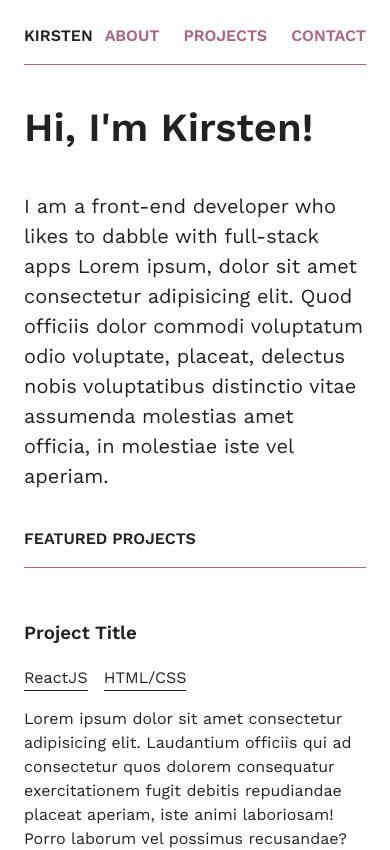
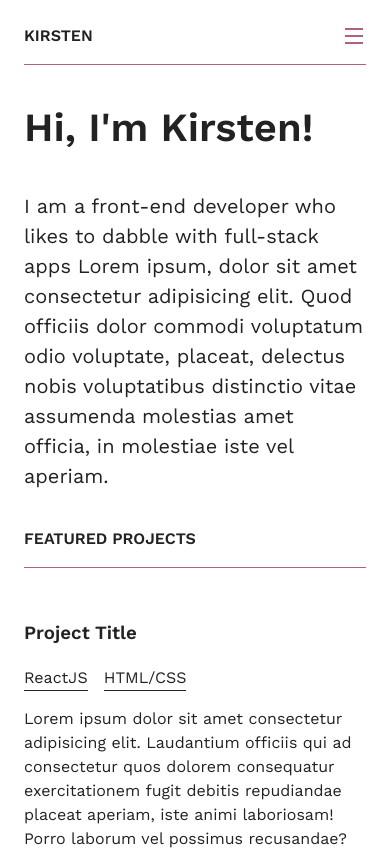
Before and after one commit to kmalcaba/kmalcaba.github.io, a React (Create React App) app: page / in a window 390 px wide. Shown: the top 850 px of the page. Built offline with nearby package versions, Linux system fonts and the light colour scheme.

Commit message:
Add header nav responsiveness

```diff
--- a/src/components/Header/Header.jsx
+++ b/src/components/Header/Header.jsx
@@ -1,11 +1,49 @@
 import "./Header.scss";
+import { RiMenuFill, RiCloseFill } from "react-icons/ri";
+import { useState, useEffect } from "react";
 
 function Header({ title = "KIRSTEN", subHeader = false }) {
+  const [isOpen, setOpen] = useState(false);
+  const [size, setSize] = useState({
+    width: undefined,
+    height: undefined,
+  });
+
+  useEffect(() => {
+    const handleResize = () => {
+      setSize({
+        width: window.innerWidth,
+        height: window.innerHeight,
+      });
+    };
+
+    window.addEventListener("resize", handleResize);
+
+    return () => {
+      window.removeEventListener("resize", handleResize);
+    };
+  }, []);
+
+  useEffect(() => {
+    if (size.width > 768 && isOpen) {
+      isOpen(false);
+    }
+  }, [size.width, isOpen]);
+
+  const toggleHandler = () => {
+    setOpen((previousState) => !previousState);
+  };
+
   return (
     <header className="header">
       <div className="header-title">{title}</div>
-      <nav className="header-nav">
       {!subHeader && (
+        <>
+          <nav
+            className={`header-nav ${
+              isOpen && size.width < 540 && `mobile-menu`
+            }`}
+          >
             <ul>
               <li>
                 <a href="/">ABOUT</a>
@@ -17,8 +55,17 @@ function Header({ title = "KIRSTEN", subHeader = false }) {
                 <a href="/">CONTACT</a>
               </li>
             </ul>
+          </nav>
+
+          <div className="header-toggle">
+            {!isOpen ? (
+              <RiMenuFill onClick={toggleHandler} />
+            ) : (
+              <RiCloseFill className="close" onClick={toggleHandler} />
             )}
-      </nav>
+          </div>
+        </>
+      )}
     </header>
   );
 }
--- a/src/components/Header/Header.scss
+++ b/src/components/Header/Header.scss
@@ -23,6 +23,8 @@
   }
 
   &-nav {
+    transition: 0.3s ease transform;
+
     ul {
       list-style-type: none;
       display: flex;
@@ -30,9 +32,65 @@
       gap: 1.5rem;
       padding: 0;
 
+      @media screen and (max-width: $breakpoint-mobile) {
+        list-style: none;
+        padding: 0;
+        display: flex;
+        flex-direction: column;
+      }
+
       li a {
         text-decoration: none;
+        cursor: pointer;
         color: $color-primary;
+
+        @media screen and (max-width: $breakpoint-mobile) {
+          color: $color-white;
+        }
+      }
+    }
+
+    &.mobile-menu {
+      transform: translate(100%);
+    }
+
+    @media screen and (max-width: $breakpoint-mobile) {
+      top: 0;
+      right: 100%;
+      bottom: 0;
+      width: 100%;
+      height: 100vh;
+      position: fixed;
+      display: flex;
+      flex-direction: column;
+      justify-content: center;
+      align-items: center;
+      text-align: center;
+      background-color: rgba($color-black, 0.95);
+      backdrop-filter: blur(2px);
+      transform: translate(0);
+    }
+  }
+
+  &-toggle {
+    display: none;
+
+    @media screen and (max-width: $breakpoint-mobile) {
+      cursor: pointer;
+      display: flex;
+      align-items: center;
+      font-size: 1.5rem;
+      transition: 0.3s ease all;
+      position: relative;
+
+      svg {
+        color: $color-primary;
+
+        &.close {
+          color: $color-white;
+          z-index: 100;
+          font-size: 2rem;
+        }
       }
     }
   }
```
Lines whose indentation alone changed are shown as unchanged.
